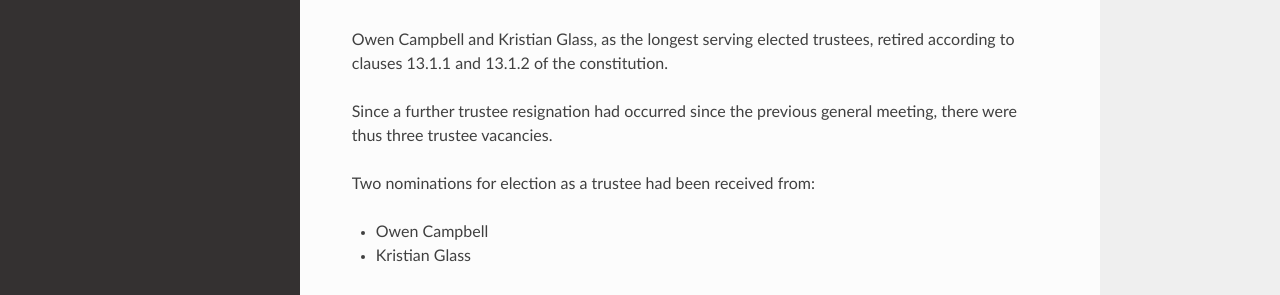
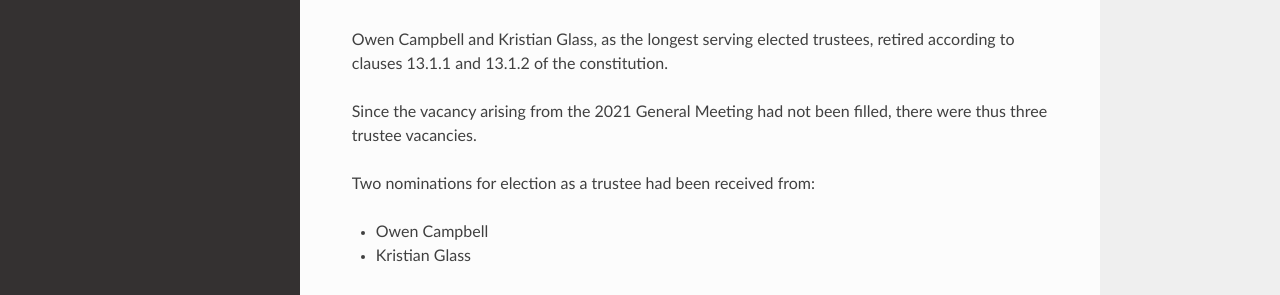
Before and after one commit to UKPythonAssociation/ukpa-internaldocs, a Sphinx documentation site: the page built from source/meetings/general/2022-09-18.rst, in a window 1280 px wide and 1269 px high. Shown: the part 764-1059 px from the top of the window. Built offline with Sphinx 7.4.7 and the Read the Docs theme 2.0.0, drawn with Linux system fonts in a browser that asks for light colours.

Commit message:
Add chair and correct trustees vacancy

```diff
--- a/source/meetings/general/2022-09-18.rst
+++ b/source/meetings/general/2022-09-18.rst
@@ -24,7 +24,7 @@ Trustees
 --------
 Owen Campbell and Kristian Glass, as the longest serving elected trustees, retired according to clauses 13.1.1 and 13.1.2 of the constitution.
 
-Since a further trustee resignation had occurred since the previous general meeting, there were thus three trustee vacancies.
+Since the vacancy arising from the 2021 General Meeting had not been filled, there were thus three trustee vacancies.
 
 Two nominations for election as a trustee had been received from:
 
```
